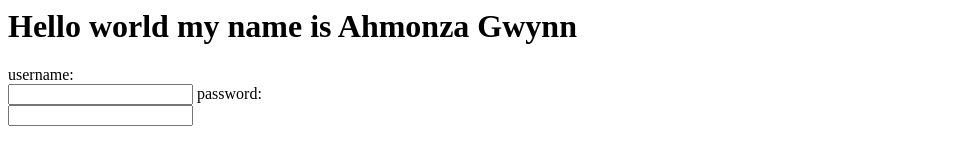
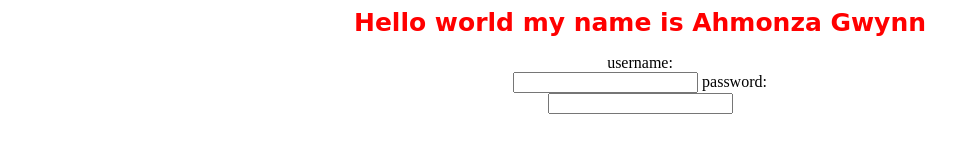
Before and after one commit to ahmonza/hello-world, a plain HTML site: page index.html in a window 1280 px wide. Shown: the whole page, without its empty margins (0-980 px from the left). Drawn offline with Linux system fonts and the light colour scheme.

Commit message:
style
edit index
add stlye sheet

```diff
--- a/index.html
+++ b/index.html
@@ -1,6 +1,7 @@
 <html>
     <head>
         <title>Hello World</title>
+        <link rel="stylesheet" type="text/css" href="style.css">
     </head>
     <body>
         <div class="headerform">
--- /dev/null
+++ b/style.css
@@ -0,0 +1,9 @@
+.headerform {
+    text-align: center;
+}
+
+h1 {
+    font-family: "Creepster", cursive;
+    font-size: 25px;
+    color: red;
+}
```
